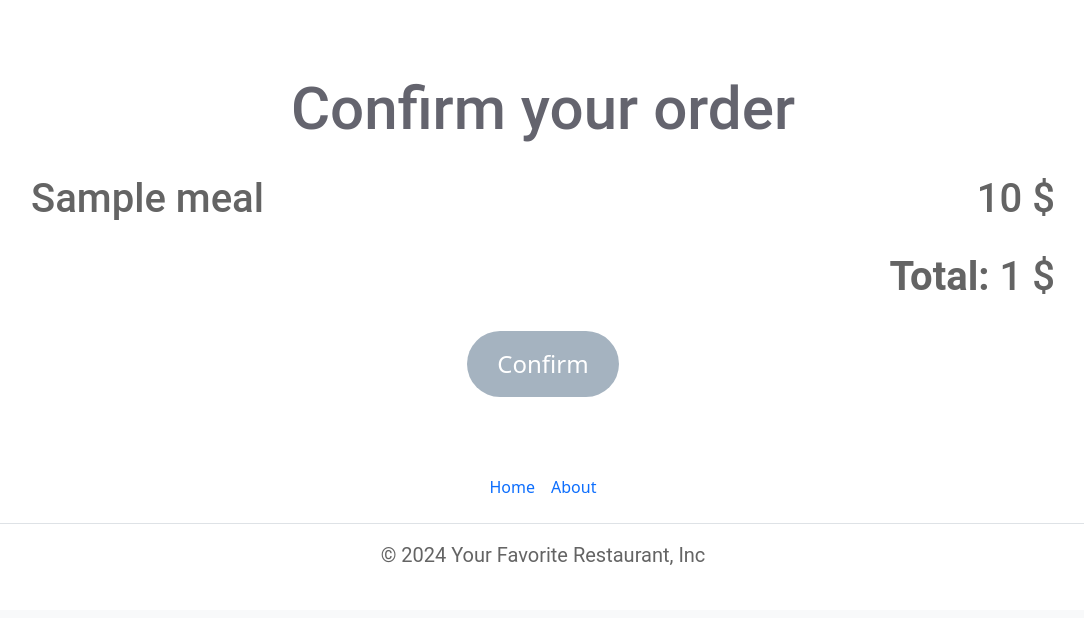
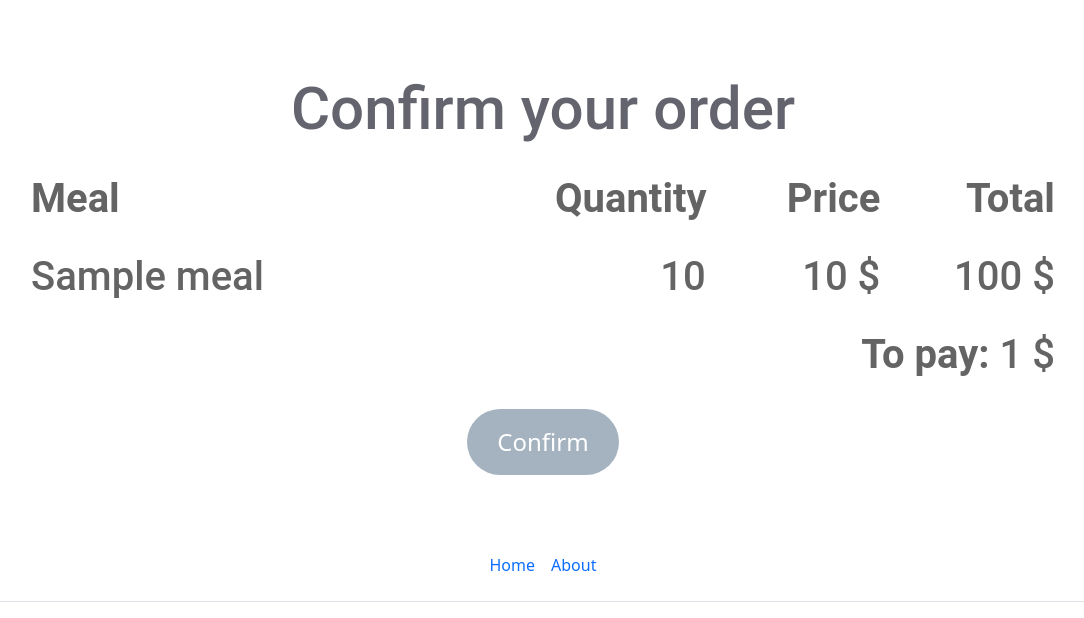
Before and after one commit to sggorski/restaurant_organiser, a Flask app: template templates/order_confirm.html in a window 1280 px wide. Shown: the part 604-1222 px from the top of the page, without its empty margins (97-1181 px from the left). Before the commit the page ends 1169 px from the top, so only its background shows below. Run offline with Flask 3, Linux system fonts and the light colour scheme; the template is opened without the code that fills it: most values are stand-ins (such as "Sample title", 1, 10 or a date in 2020).

Commit message:
Quantity problem solved

```diff
--- a/app.py
+++ b/app.py
@@ -1,7 +1,7 @@
 from flask import Flask, jsonify, render_template, request, url_for
 from database import load_menu, load_order, save_order, remove_meal, remove_order, load_current_orders, update_meal, add_meal
 from mail import send_mail
-
+import ast
 app = Flask(__name__)
 
 @app.route('/')
@@ -18,13 +18,19 @@ def edit():
 
 @app.route('/orders/')
 def orders():
-    orders=load_current_orders(),
+    orders=load_current_orders()
     orders_list = []
-    for order in orders[0]:
-        ids_list = order['order_info'][:-1].split(',')
-        orders_dict = {'id' : order['id'], 'order_info' : load_order(ids_list)}
-        orders_list.append(orders_dict)
-    return render_template('current_orders.html', orders = orders_list)
+    for order in orders:
+        ids = order['order_info'][:-1].split(",")
+        quantities = order['quantity_info'][:-1].split(",")
+        list_of_meals=[]
+        for i, id in enumerate(ids):
+            name = load_order([id])[0]['name']
+            order_details = {'id' : id, 'quantity' : quantities[i], 'name' : name}
+            list_of_meals.append(order_details)
+        order_dict = {'id' : order['id'], 'meals' : list_of_meals}
+        orders_list.append(order_dict)
+    return  render_template('current_orders.html', orders = orders_list)
 
 
 @app.route('/orders/', methods=['POST'])
@@ -62,24 +68,28 @@ def add_new_meal():
 @app.route("/order/submit", methods=['POST'])
 def submit():
     data = request.form
-    if len(data) == 0:
+    ids = [key for key in data.keys() if data[key] == "on" ]
+    my_dict = {int(key) : int(data[f'quantity_{key}']) for key in ids}
+    if len(ids) == 0:
         return render_template('order.html', food=load_menu())
-    data2 = load_order(list(data.keys()))
-    data1 = list(data.keys())
+    data2 = load_order(ids)
     total=0
     for item in data2:
-        total+= item['price']
+        total += int(item['price'])*int(my_dict[int(item['id'])])
 
-    return render_template('order_confirm.html', ids = data1, data=data2, total_price = total)
+    return render_template('order_confirm.html', ids = ids, data=data2, quantity=my_dict,  total_price = total)
 
 @app.route('/order/submit/confirmation', methods=['POST'])
 def confirmation():
     data=request.form
-    order_str = ""
-    for item in data['data'][1:-1].replace(" ", "").split(','):
-        order_str += item[1:-1] + ","
-    save_order(order_str)
-    return render_template('confirmation.html', data=data)
+    data = ast.literal_eval(data['quantity'])
+    id_str = ""
+    q_str = ""
+    for item in data.keys():
+        id_str += str(item) + ","
+        q_str += str(data[item]) + ","
+    save_order(id_str, q_str)
+    return render_template('confirmation.html')
 
 @app.route('/raport/')
 def raport():
--- a/database.py
+++ b/database.py
@@ -32,10 +32,10 @@ def load_order(ids):
       data.append(dict(row))
     return data
 
-def save_order(data):
-  cmd = "insert into orders (order_info) values (:info)"
+def save_order(ids,quantities):
+  cmd = "insert into orders (order_info, quantity_info) values (:info, :q)"
   with engine.connect() as conn:
-    conn.execute(text(cmd), {"info": data})
+    conn.execute(text(cmd), {"info": ids, "q": quantities})
     conn.commit()
 
 def remove_order(id):
--- a/templates/current_orders.html
+++ b/templates/current_orders.html
@@ -18,11 +18,12 @@
       <h3 class="underline" ><b>
           Id: {{order.id}}
       </h3></b>
-        {% for meal in order.order_info %}
+        {% for meal in order.meals %}
           <p>
-              {{meal.name}}
+            {{meal.quantity}} x {{meal.name}}
           </p>
         {% endfor %}
+
       <br>
       <div style="text-align:right">
           <form action="/orders/", method="post">
--- a/templates/form.html
+++ b/templates/form.html
@@ -1,8 +1,10 @@
 <form action="/order/submit" method="post">
     {% for meal in food %}
     <h3><b>
+
         <input type="checkbox" class="form-check-input" id="{{meal['id']}}" name="{{meal['id']}}">
-    <label class="form-check-label">{{meal['name']}}</label>
+        <label class="form-check-label">{{meal['name']}} </label>
+        <input type="number" name="quantity_{{meal.id}}" min=1 value=1 style="width: 4%; margin-left : 10px;">
     </h3></b>
     <h3>Price: {{meal['price']}} $</h3>
     <p style="font-size:25px">{{meal['description']}}</p>
--- a/templates/order_confirm.html
+++ b/templates/order_confirm.html
@@ -13,20 +13,32 @@
     <img src="{{url_for('static', filename='banner.jpg')}}" class="banner_m">
     <div  class="container2">
       <h2>Confirm your order</h2>
+      <div class="row">
+        <div class="col-md-6"><h3><b>Meal</b></h3></div>
+        <div class="col-md-2" ><h4><b>Quantity</b></h4></div>
+        <div class="col-md-2"><h4><b>Price</b></h4></div>
+        <div class="col-md-2" ><h4><b>Total</b></h4></div>
+      </div>
     {% for meal in data%}
       <div class="row">
-        <div class="col-md-10" style="text-align:center">
+        <div class="col-md-6" style="text-align:center">
           <h3>{{meal.name}} </h3>
+        </div>
+        <div class="col-md-2">
+          <h4>{{quantity[meal.id]}}</h4>
         </div>
         <div class="col-md-2">
           <h4>{{meal.price}}  $</h4>
         </div>
+        <div class="col-md-2">
+          <h4>{{meal.price*quantity[meal.id]}}  $</h4>
+        </div>
       </div>
     {% endfor %}
-      <div style="text-align:right"> <h4><b>Total:     </b>{{total_price}} $</h4></div>
+      <div style="text-align:right"> <h4><b>To pay:     </b>{{total_price}} $</h4></div>
       <div style="text-align:center">
           <form action="/order/submit/confirmation" method="POST">
-            <input type="hidden" name="data" value="{{ids}}">
+            <input type="hidden" name="quantity" value="{{quantity}}">
             <button type="submit" class="button2">Confirm</button>
           </form>
       </div>
```
